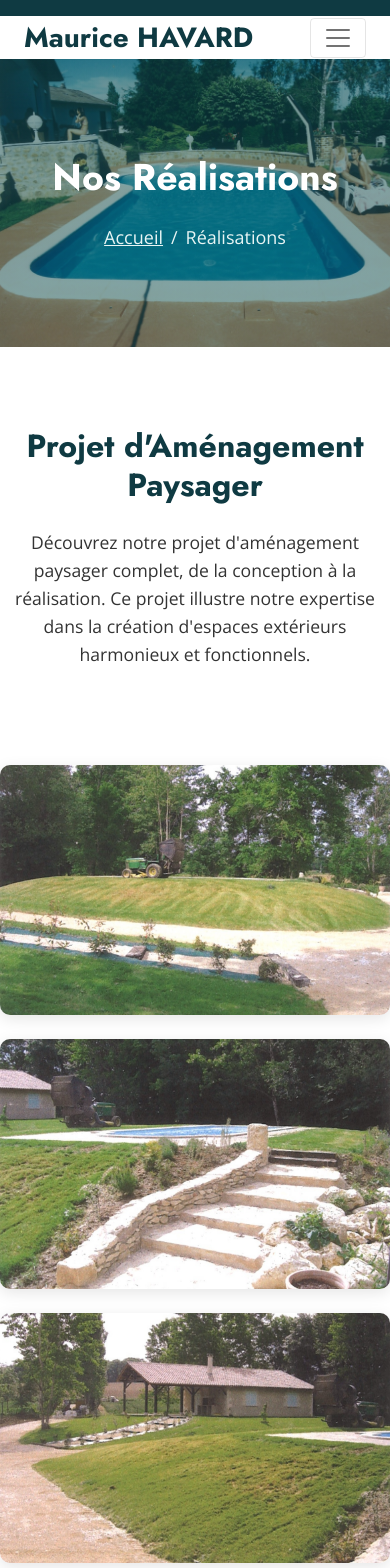
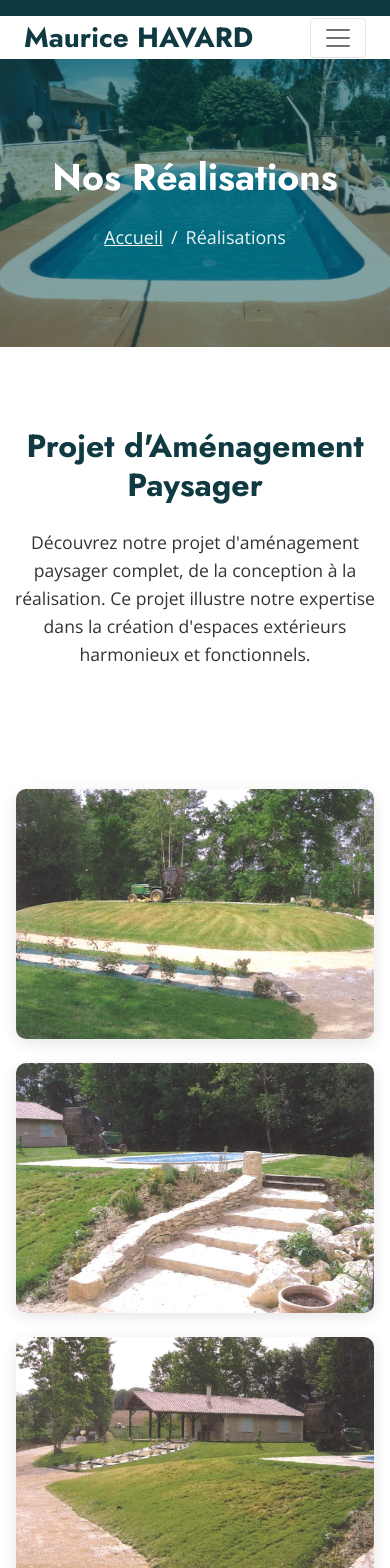
Before and after one commit to MargotRasamy/maurice-havard, a React (Create React App) app: page /maurice-havard/projects in a window 390 px wide. Shown: the top 1568 px of the page. Built offline with nearby package versions, Linux system fonts and the light colour scheme; no server answers.

Commit message:
responsive handle test

```diff
--- a/src/components/Projects/Projects.js
+++ b/src/components/Projects/Projects.js
@@ -167,10 +167,10 @@ function Projects() {
       <Container>
         <div className="text-center mx-auto wow fadeInUp" data-wow-delay="0.1s" style={{maxWidth: "500px"}}>
           <p className="fs-5 fw-bold text-primary">Notre galerie</p>
-          <h1 className="display-5 mb-5">Piscines et Jardins réalisés</h1>
+          <h1 className="display-5 mb-3">Piscines et Jardins réalisés</h1>
         </div>
 
-        <Row className="justify-content-center mb-5">
+        <Row className="justify-content-center mb-3">
           <Col xs="auto">
             <FilterButton
               category={PROJECT_CATEGORIES.ALL}
--- a/src/components/SpecificProjectJourney/SpecificProjectJourney.js
+++ b/src/components/SpecificProjectJourney/SpecificProjectJourney.js
@@ -22,7 +22,7 @@ const SpecificProjectJourney = ({ images, title, description }) => {
         </Col>
       </Row>
 
-      <Row className="g-4">
+      <Row className="g-4 image-container">
         {images.map((image, index) => (
           <Col key={index} xs={12} md={6} lg={4}>
             <div className="project-image-container" onClick={() => handleImageClick(image)}>
--- a/src/components/SpecificProjectJourney/SpecificProjectJourney.scss
+++ b/src/components/SpecificProjectJourney/SpecificProjectJourney.scss
@@ -31,6 +31,8 @@
         transform: translateY(0);
       }
     }
+
+
 
     .project-image {
       width: 100%;
@@ -122,6 +124,12 @@
   .specific-project-journey {
     padding: 2rem 0;
 
+    .image-container {
+      margin: 0 1rem !important;
+      & > * {
+        padding: 0 !important;
+      }
+    }
     h2 {
       font-size: 2rem;
     }
--- a/src/components/Testimonials/testimonials.scss
+++ b/src/components/Testimonials/testimonials.scss
@@ -7,7 +7,7 @@
 
     .section-title {
         text-align: center;
-        margin-bottom: 4rem;
+        margin-bottom: 1rem;
         position: relative;
         z-index: 1;
 
@@ -41,7 +41,7 @@
     }
 
     .testimonial-slider {
-        margin-bottom: 4rem;
+        margin-bottom: 0rem;
         padding: 2rem 0;
 
         .swiper {
--- a/src/styles/global.scss
+++ b/src/styles/global.scss
@@ -388,8 +388,13 @@ h6,
 
 
 /*** Top Feature ***/
+.top-feature {
+    display: none;
+}
+
 @media (min-width: 991.98px) {
     .top-feature {
+        display: block;
         position: relative;
         margin-top: -80px;
         z-index: 1;
```
